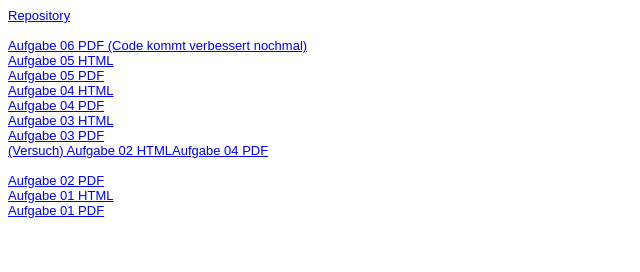
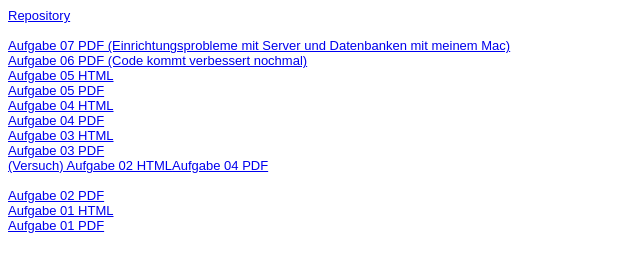
Before and after one commit to picciril/EIA2, a plain HTML site: page steckbrief.htm in a window 1280 px wide. Shown: the whole page, without its empty margins (0-640 px from the left). Drawn offline with Linux system fonts and the light colour scheme.

Commit message:
Änderungen

```diff
--- a/steckbrief.htm
+++ b/steckbrief.htm
@@ -15,6 +15,7 @@ body {
 <body>
 <a href="https://github.com/picciril/picciril.github.io" target="_blank">Repository</a><br>
 <br>
+<a href="https://picciril.github.io/EIA2/Aufgabe 7/L07_Database.pdf" target="_blank">Aufgabe 07 PDF (Einrichtungsprobleme mit Server und Datenbanken mit meinem Mac)</a><br>
 <!-- <a href="https://picciril.github.io/EIA2/Aufgabe 6/L06_Haushaltshilfe_Server.html" target="_blank">Aufgabe 06 HTML</a><br> -->
 <a href="https://picciril.github.io/EIA2/Aufgabe 6/L06_Server.pdf" target="_blank">Aufgabe 06 PDF (Code kommt verbessert nochmal)</a><br>
 <a href="https://picciril.github.io/EIA2/Aufgabe 5/L05_Haushaltshilfe_Client.html" target="_blank">Aufgabe 05 HTML</a><br>
```
Also changed, not shown: package-lock.json (added), 4 other files.
